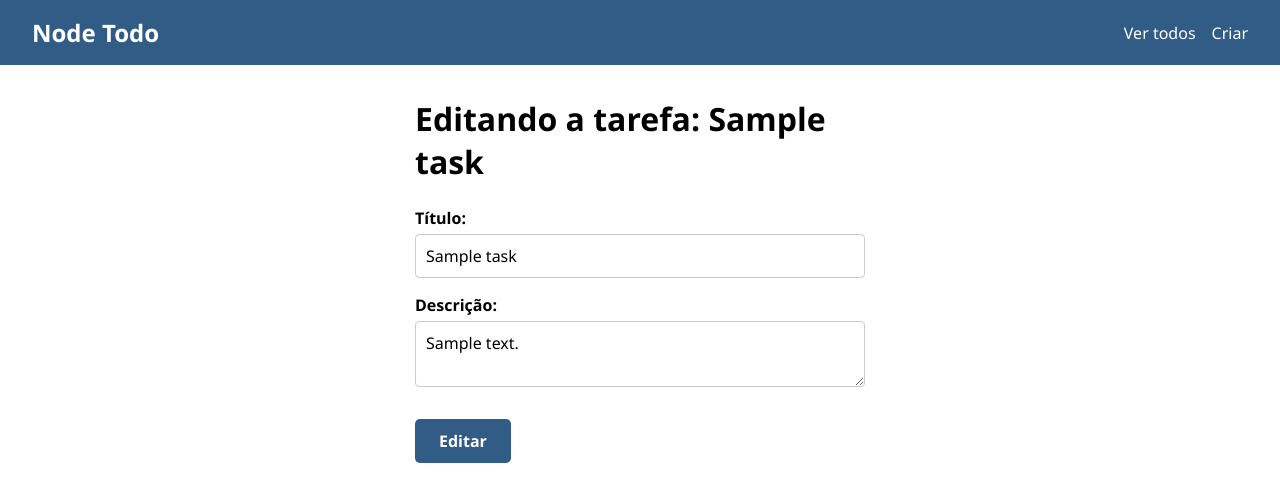
After one commit to RogerioCordeiro/node_mvc, a Node server app: page /tasks/edit/1 in a window 1280 px wide. The commit adds this page. Shown: the top 502 px of the page. Run offline with Node 20, Linux system fonts and the light colour scheme; tables that the repository leaves empty hold one stand-in row (values such as "Sample post"); some libraries are stand-ins or nearby versions.

Commit message:
feat(pages): create page with form for editing a task

```diff
--- a/controllers/TaskController.js
+++ b/controllers/TaskController.js
@@ -20,7 +20,7 @@ module.exports = class TaskController {
     }
     static async updateTask(req, res) {
         const id = req.params.id
-        const task = await Task.findOne({ where: { id: id } })
+        const task = await Task.findOne({ where: { id: id }, raw: true })
         res.render("tasks/edit", { task })
     }
     static async showTasks(req, res) {
--- a/views/tasks/all.handlebars
+++ b/views/tasks/all.handlebars
@@ -5,7 +5,7 @@
             <a href="/" class="title">{{this.title}}</a>
             <div class="actions">
                 <a href="/"><i class="bi bi-check2"></i></a>
-                <a href="/"><i class="bi bi-pencil-square"></i></a>
+                <a href="/tasks/edit/{{this.id}}"><i class="bi bi-pencil-square"></i></a>
                 <form action="/tasks/remove" method="POST">
                     <input type="hidden" name="id" value={{this.id}}>
                     <button type="submit">
--- /dev/null
+++ b/views/tasks/edit.handlebars
@@ -0,0 +1,13 @@
+<h1>Editando a tarefa: {{task.title}}</h1>
+<form action="/tasks/add" method="POST">
+<input type="hidden" name="id" value="{{task.id}}">
+    <div class="form-control">
+        <label for="title">Título:</label>
+        <input type="text" name="title" placeholder="O que você vai fazer?" value="{{task.title}}">
+    </div>
+    <div class="form-control">
+        <label for="description">Descrição:</label>
+        <textarea name="description" placeholder="Descreva a tarefa...">{{task.description}}</textarea>
+    </div>
+    <input type="submit" value="Editar">
+</form>
```
